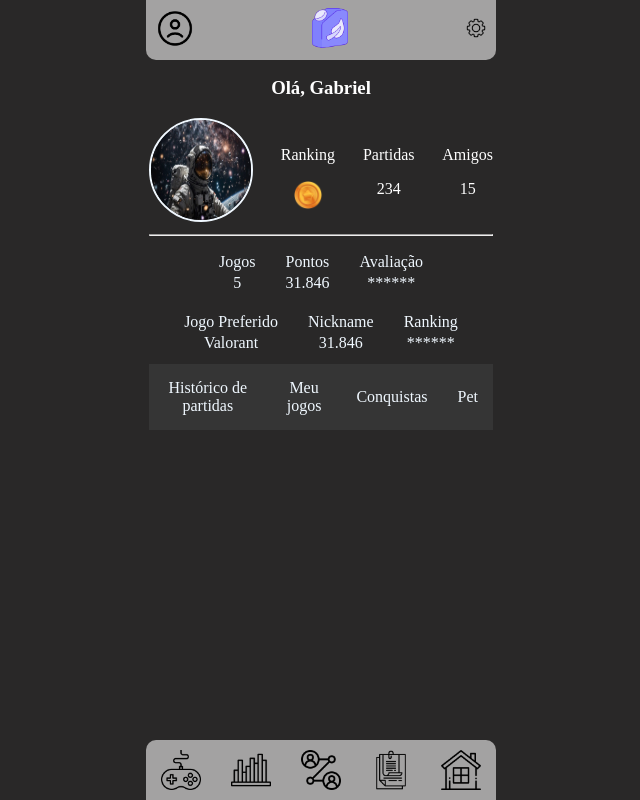
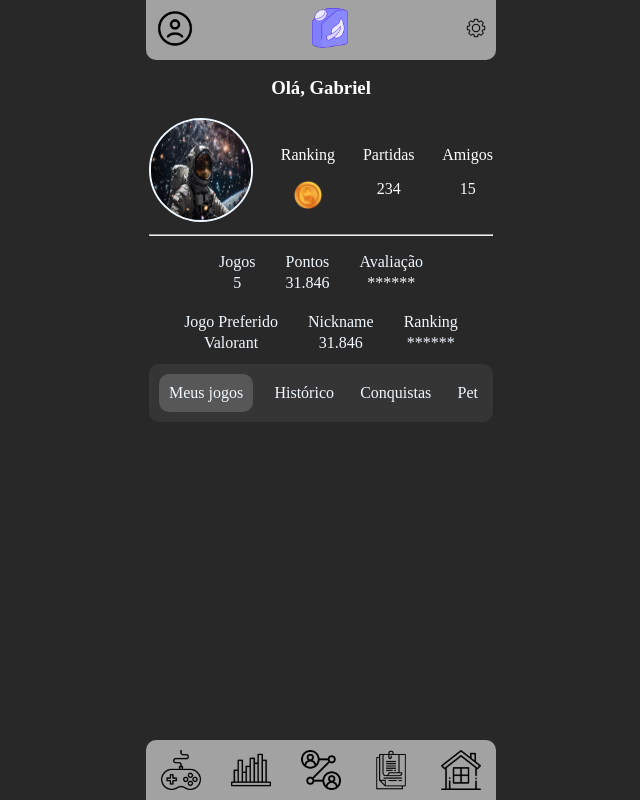
Before and after one commit to Karabolsak/vite-react, a React (Vite) app: page / in a window 1280 px wide. Shown: the whole page, without its empty margins (319-959 px from the left). Built offline with nearby package versions, Linux system fonts and the light colour scheme.

Commit message:
Menu interativo home

```diff
--- a/src/home/index.tsx
+++ b/src/home/index.tsx
@@ -4,6 +4,17 @@ import Usuario from './usuario/usuario.jpg';
 import Logo from './usuario/logo.png';
 import { motion } from 'framer-motion';
 
+const jogosItems = document.querySelectorAll<HTMLLIElement>(".jogos li");
+
+jogosItems.forEach(item => {
+    item.addEventListener("click", () => {
+        // Remove a classe "active" de todos os itens corretamente
+        jogosItems.forEach(i => i.classList.remove("ativo"));
+
+        // Adiciona a classe "active" apenas ao item clicado
+        item.classList.add("ativo");
+    });
+});
 
 export default function Home () {
     return (
@@ -131,14 +142,14 @@ export default function Home () {
                 </li>
             </ul>
         </div>
-        <div className='conteudo-jogos'>
+        <div className='jogos'>
             <div>
                 <ul>
-                    <li>
-                        <p>Histórico de partidas</p>
+                    <li className='ativo'>
+                        <p>Meus jogos</p>
                     </li>
                     <li>
-                        <p>Meu jogos</p>
+                        <p>Histórico</p>
                     </li>
                     <li>
                         <p>Conquistas</p>
--- a/src/home/style.css
+++ b/src/home/style.css
@@ -49,25 +49,39 @@
     align-items: center;
     justify-content: center;
 }
-.conteudo-jogos {
+.jogos {
     background-color: rgba(87, 87, 87, 0.281);
-
+    border-radius: 10px;
 }
-.conteudo-jogos li {
+.jogos li {
     list-style: none;
     color: aliceblue;
     font-size: 1em;
-    margin: 10px;
     display: flex;
     align-items: center;
     justify-content: center;
-    padding: 5px;
+    padding: 10px;
 }
-.conteudo-jogos ul {
+.jogos li:hover {
+    background-color: rgba(104, 104, 104, 0.664);
+    border-radius: 10px;margin: 5px;
+}
+.ativo {
+    background-color: rgba(104, 104, 104, 0.664);
+    border-radius: 10px;margin: 5px;
+}
+.jogos ul {
     display: flex;
     margin: 0;
     padding: 0;
+    justify-content: space-between;
+    padding: 5px;
 }
-.conteudo-jogos p {
+.jogos p {
     margin: 0px;
 }
+
+.jogos .ativo {
+    background-color: rgba(104, 104, 104, 0.664);
+    border-radius: 10px;margin: 5px;
+}
```
